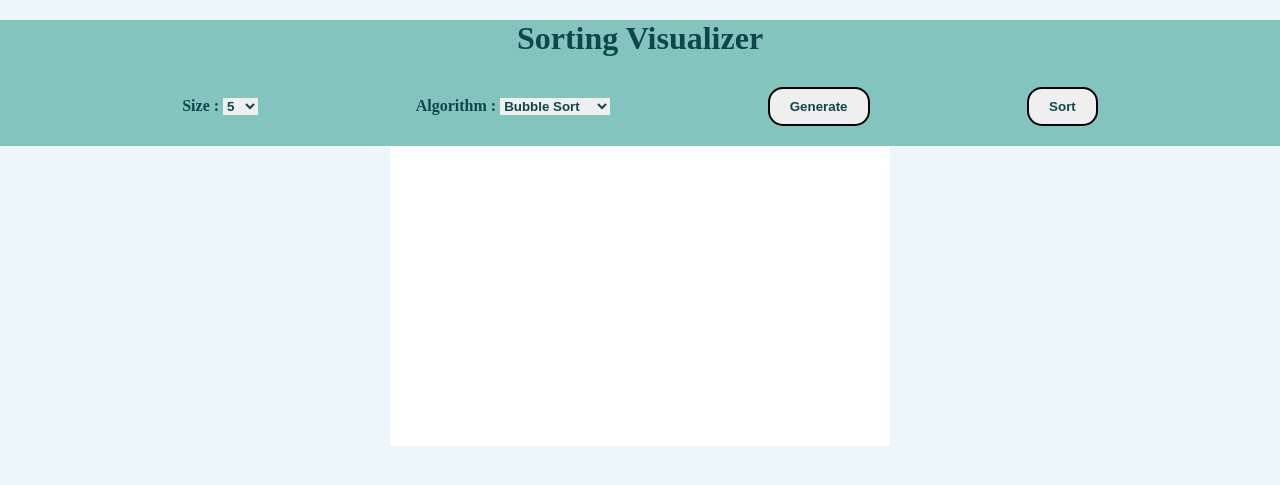
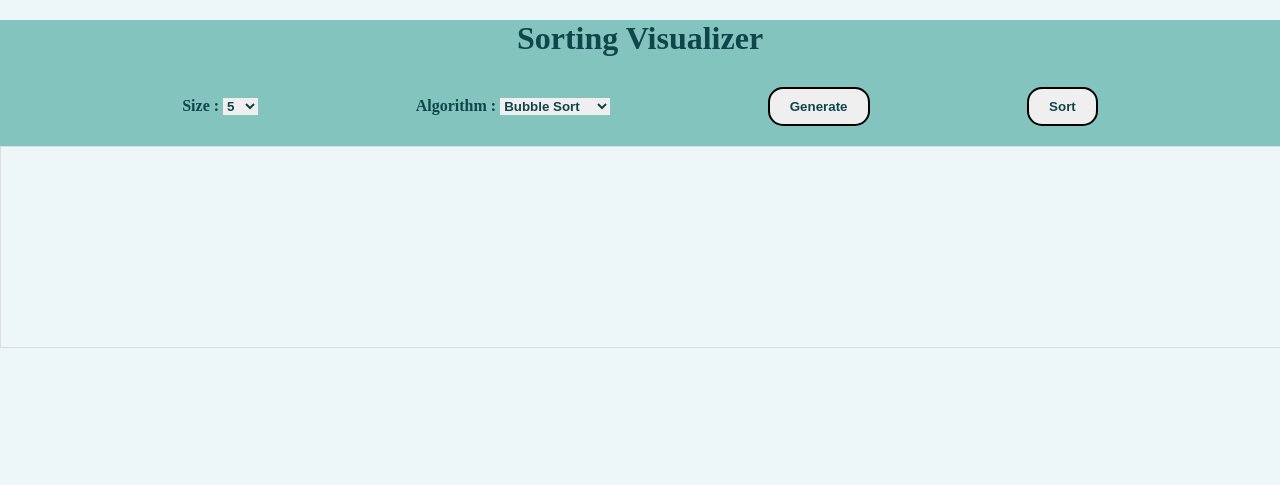
Before and after one commit to Adityacodin/Sorting-Visualizer, a Flask app: page / in a window 1280 px wide. Shown: the top 485 px of the page. Run offline with Flask 3, Linux system fonts and the light colour scheme.

Commit message:
style sort_scr

```diff
--- a/static/style.css
+++ b/static/style.css
@@ -40,17 +40,12 @@ h1{
 }
 
 #sort_scr{
-    background-color: white;
-    align-items: center;
-    justify-content: center;
-    width : 500px;
-    height : 300px;
-    margin: 0 auto;
-}
-
-.sort_bn{
-    padding: 20px;
-    margin : 30px 50px;
+    display: flex;
+    justify-content: space-around;
+    align-items: flex-end;
+    height: 200px;
+    width: 100%;
+    border: 1px solid #ddd;
 }
 
 button{
```
